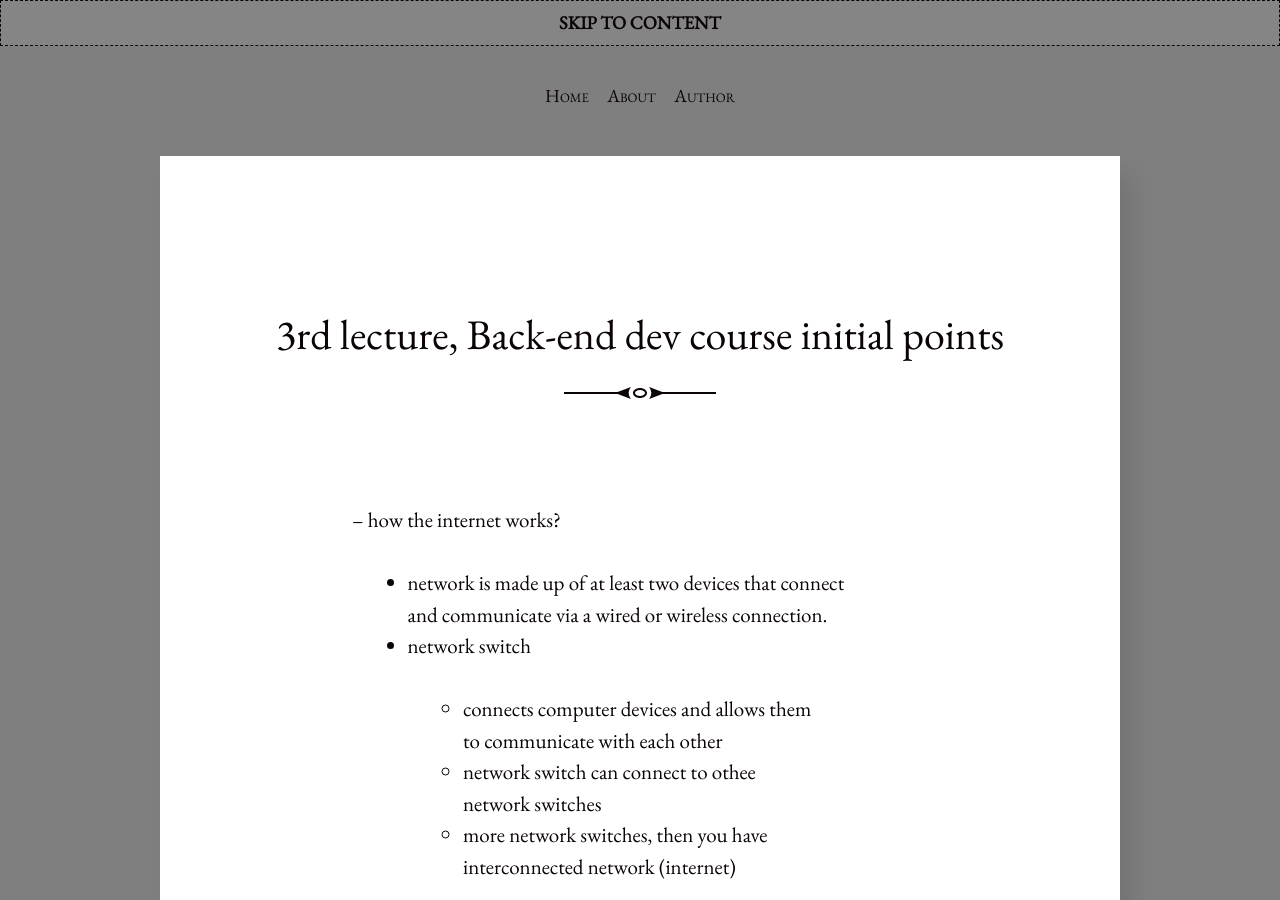
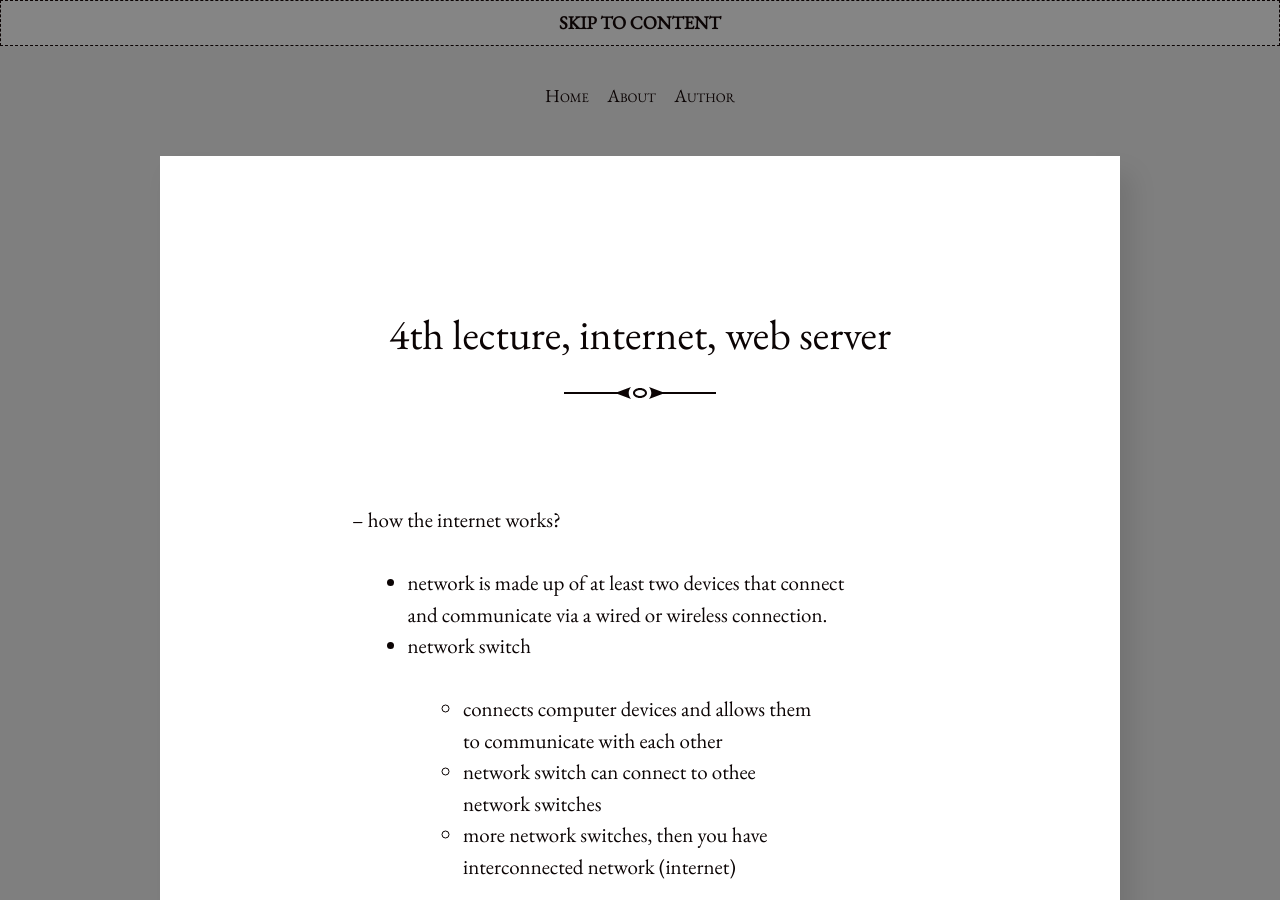
Before and after one commit to utsavgwa/logs, a Jekyll site: the page built from _posts/2023-11-14-4th-lecture.md, in a window 1280 px wide and 900 px high. Built offline with Jekyll 4.4.1, drawn with Linux system fonts in a browser that asks for light colours.

Commit message:
4th lecture, web servers intro

```diff
--- a/_posts/2023-11-14-4th-lecture.md
+++ b/_posts/2023-11-14-4th-lecture.md
@@ -1,6 +1,6 @@
 ---
 layout: post
-title: "3rd lecture, Back-end dev course initial points"
+title: "4th lecture, internet, web server"
 author: "Utsav"
 categories: Back-End Dev
 ---
```
